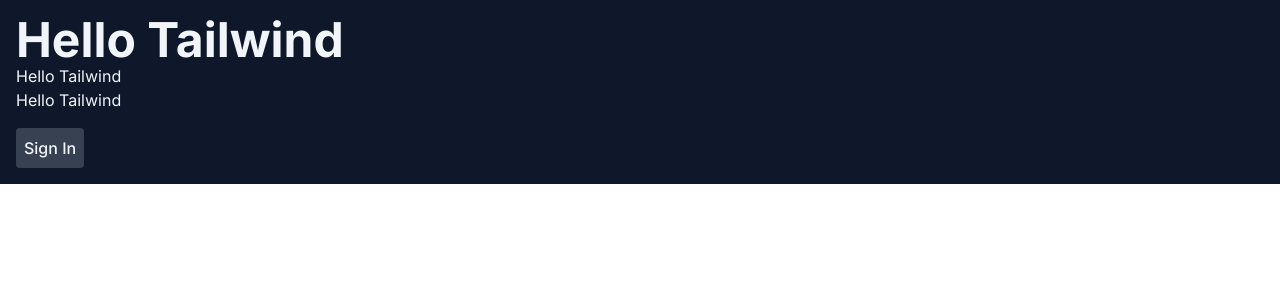
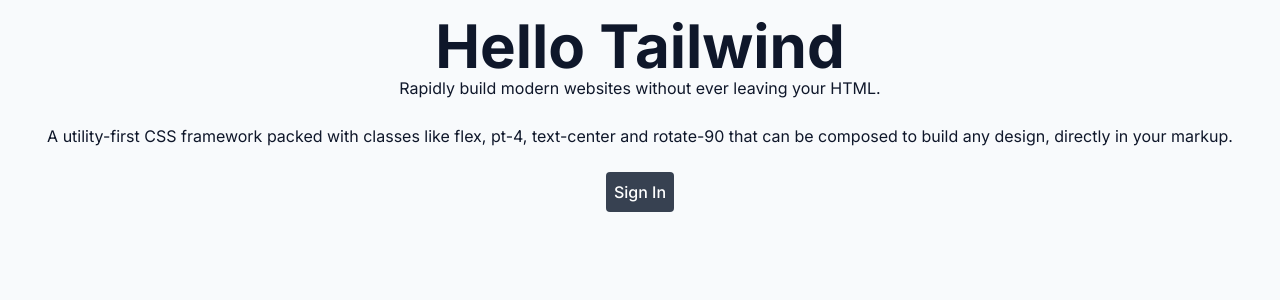
Before and after one commit to HenriqueCarniell/dashboard-tailwind, a Next.js app: page / in a window 1280 px wide. Shown: the top 300 px of the page. Built offline with nearby package versions, Linux system fonts and the light colour scheme.

Commit message:
first commit

```diff
--- a/src/app/page.tsx
+++ b/src/app/page.tsx
@@ -1,10 +1,10 @@
 export default function Home() {
   return (
-    <div className="p-4 bg-slate-900 text-slate-100 h-">
-      <h1 className="font-bold text-5xl">Hello Tailwind</h1>
-      <h2>Hello Tailwind</h2>
-      <p>Hello Tailwind</p>
-      <button className="bg-gray-700 p-2 rounded font-medium mt-4 hover:bg-sky-600">
+    <div className="h-screen dark:text-slate-100 dark:bg-slate-950 p-4 bg-slate-50 text-slate-900 flex flex-col items-center text-center">
+      <h1 className="flex font-bold text-5xl sm:text-3xl lg:text-6xl">Hello Tailwind</h1>
+      <h2>Rapidly build modern websites without ever leaving your HTML.</h2>
+      <p className="p-2 mt-4 dark:text-slate-400">A utility-first CSS framework packed with classes like flex, pt-4, text-center and rotate-90 that can be composed to build any design, directly in your markup.</p>
+      <button className="dark:bg-sky-400 bg-gray-700 text-white p-2 rounded font-medium mt-4 hover:bg-sky-600">
         Sign In
       </button>
     </div>
```
